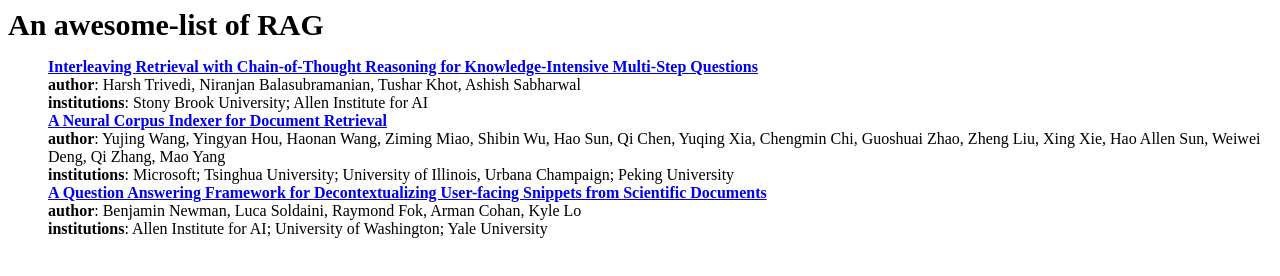
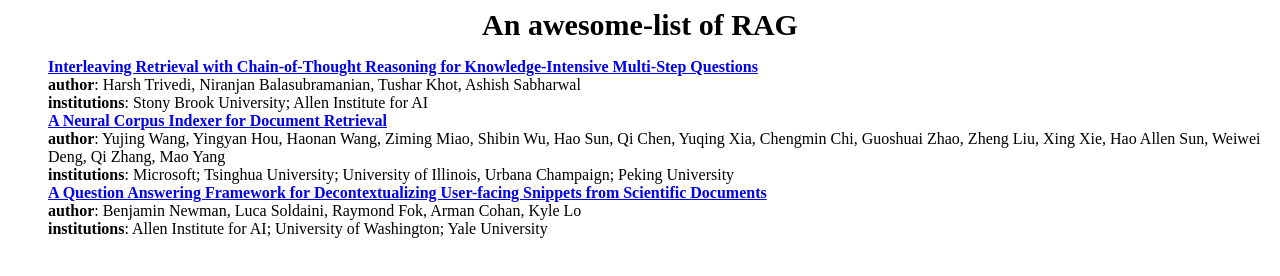
Before and after one commit to XMLAleph/RAG-awesomelist.github.io, a plain HTML site: page index.html in a window 1280 px wide. Drawn offline with nearby package versions, Linux system fonts and the light colour scheme.

Commit message:
Update index.html

```diff
--- a/index.html
+++ b/index.html
@@ -6,7 +6,7 @@
         <title>rag-awesome-list</title>
     </head>
     <body class="bod2">
-        <div style="text-align:left; font-size:30px; ">
+        <div style="text-align:center; font-size:30px; ">
             <b>An awesome-list of RAG</b>
         </div>
         <ul>
```
